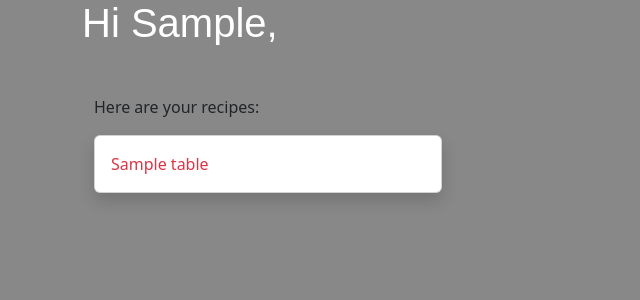
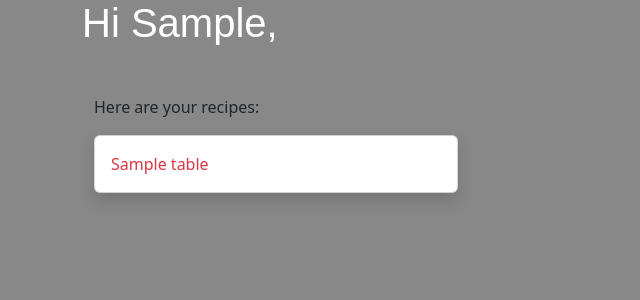
Before and after one commit to zachluh/allergen_ai, a Flask app: template templates/account_page.html in a window 1280 px wide; the page is wider, and only the part inside the window is pictured. Shown: the part 49-349 px from the top of that part, without its empty margins (0-640 px from the left). Run offline with Flask 3, Linux system fonts and the light colour scheme; tables that the repository leaves empty hold one stand-in row (values such as "Sample post"); the template is opened without the code that fills it: values that come from a table or form of the project are taken from there, most other values are stand-ins (such as "Sample title", 1, 10 or a date in 2020).

Commit message:
fix openai issue

```diff
--- a/requirements.txt
+++ b/requirements.txt
@@ -1,4 +1,4 @@
-openai~=1.51.0
+openai~=1.55.3
 python-dotenv~=1.0.1
 pytesseract~=0.3.13
 opencv-python~=4.11.0.86
--- a/templates/account_page.html
+++ b/templates/account_page.html
@@ -20,7 +20,7 @@
               {% if recipes %}
               <div class="container mt-5">
                   <p>Here are your recipes:</p>
-                <div class="row mt-3">
+                <div class="flex flex-wrap -mx-3">
                     {% for recipe in recipes%}
                       <div class="col-md-4 col-sm-6 mb-4">
                           <div class="card shadow p-2 position-relative d-flex flex-row justify-content-between">
```
